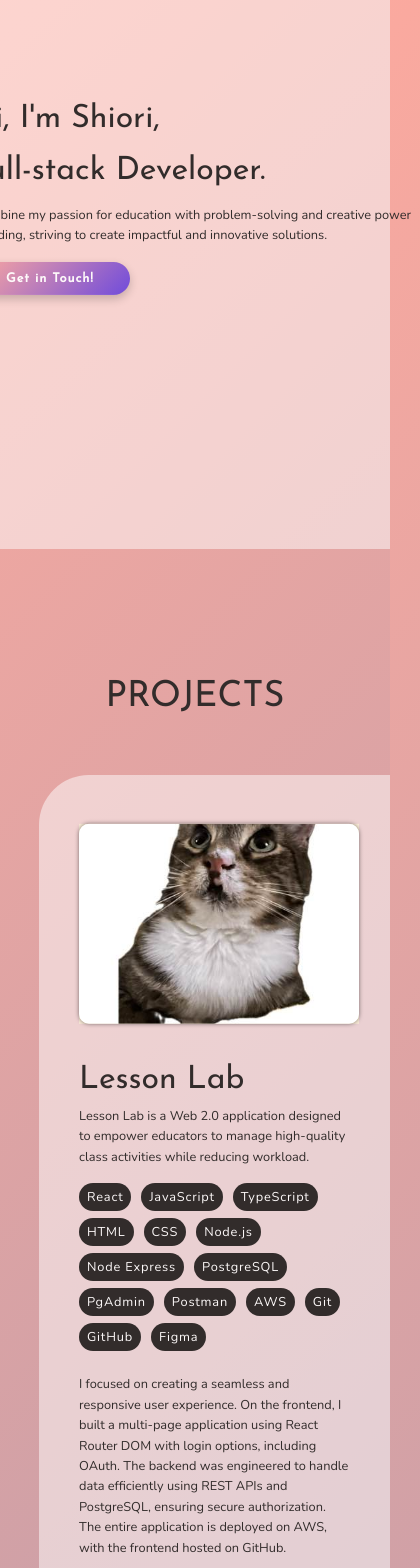
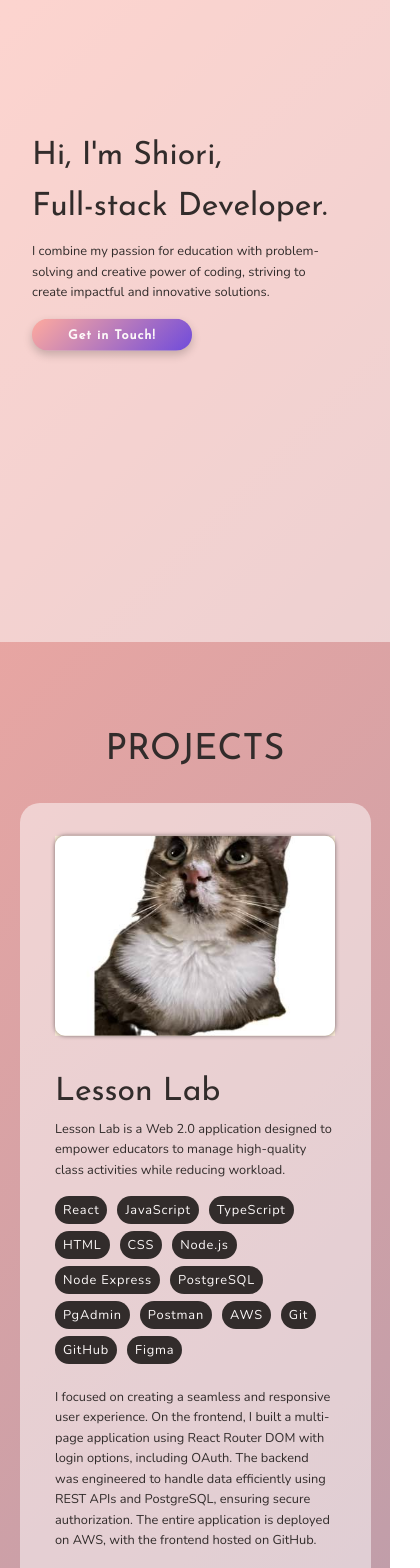
Before and after one commit to CocoTapi/portfolio-nextjs, a Next.js app: page / in a window 390 px wide. Shown: the part 160-1728 px from the top of the page, 420 px wide, since content can reach past the window. Built offline with nearby package versions, Linux system fonts and the light colour scheme.

Commit message:
add small screen's styling

```diff
--- a/app/globals.css
+++ b/app/globals.css
@@ -40,7 +40,8 @@
 
   --mb-largest: 8rem;
   --mb-large: 6rem;
-  --mb-middle: 3rem;
+  --mb-middle: 5rem;
+  --mb-small: 3rem;
 
 
   /* RESPONSIVE BREAKPOINTS */
@@ -57,8 +58,8 @@
   /* 810px semi */
   --bp-medium: 50.6em;
 
-  /* --600px small */
-  --bp-small: 37.5em;
+  /* --520px small */
+  --bp-small: 32.5em;
 
 }
 
--- a/app/page.module.css
+++ b/app/page.module.css
@@ -3,7 +3,6 @@
 
   display: grid;
   grid-row-gap: 15rem;
-
 }
 
 .topSection {
@@ -68,6 +67,7 @@
 }
 
 .section {
+  width: 100vw;
   scroll-margin-top: 10rem;
   /* Adjust according to the height of your header */
   display: flex;
@@ -110,6 +110,9 @@
 }
 
 @media only screen and (max-width: 62.5em) {
+  .main {
+    grid-row-gap: 10rem;
+  }
   .textGroup {
     width: 600px;
   }
@@ -134,4 +137,44 @@
   .card {
     width: 90%;
   }
+
+  .section h1 {
+    margin-bottom: var(--mb-middle);
+  }
 }
+
+@media only screen and (max-width: 32.5em) {
+  .topSection {
+    height: 95vh;
+  }
+
+  .textGroup {
+    width: 80vw;
+    left: 4rem;
+    transform: translate(0, -50%);
+  }
+
+  .section h1 {
+    margin-bottom: var(--mb-small);
+  }
+
+  .card {
+    width: 90vw;
+  }
+
+  .card:not(:last-child) {
+    margin-bottom: 3rem;
+  }
+
+  .evenCard {
+    align-self: center;
+    border-radius: 20px;
+  }
+
+
+  .oddCard {
+    align-self: center;
+    border-radius: 20px;
+  }
+
+}
--- a/components/css/about-css/about-page.module.css
+++ b/components/css/about-css/about-page.module.css
@@ -148,3 +148,28 @@
         padding: 6rem 4rem;
     }
   }
+
+@media only screen and (max-width: 32.5em) {
+.aboutComponent {
+    border-radius: 20px;
+    padding: 3rem;
+}
+
+.introComponent {
+    flex-direction: column;
+}
+
+/* TODO */
+.myImg {
+    width: 50%;
+}
+
+.introDescription {
+    padding-left: 0;
+    width: 100%;
+}
+
+.skillsComponent {
+    grid-template-columns: repeat(auto-fit, minmax(10rem, 1fr));
+}
+}
--- a/components/css/about-css/introduction-nav.module.css
+++ b/components/css/about-css/introduction-nav.module.css
@@ -44,3 +44,9 @@
         padding-bottom: 1rem;
     }
 }
+
+@media only screen and (max-width: 32.5em) {
+    .myStoryLabel {
+        padding-top: 3rem;
+    }
+}
--- a/components/css/main-footer-css/main-footer.module.css
+++ b/components/css/main-footer-css/main-footer.module.css
@@ -179,7 +179,7 @@
         gap: 3rem;
 
         margin-right: 0;
-        margin-bottom: 2rem;
+        margin-bottom: 4rem;
     }
 
     .copyright {
--- a/components/css/main-header-css/main-header.module.css
+++ b/components/css/main-header-css/main-header.module.css
@@ -51,3 +51,9 @@
 .navItem:active {
   background-color: var(--color-grey-light-1);
 }
+
+/* TODO */
+
+@media only screen and (max-width: 32.5em) {
+
+}
--- a/components/css/projects-css/project-summary.module.css
+++ b/components/css/projects-css/project-summary.module.css
@@ -87,7 +87,6 @@
 @media only screen and (max-width: 50.6em) {
   .outerBox {
     padding: 5rem;
-    display: flex;
     flex-direction: column;
     align-items: start;
   }
@@ -112,3 +111,15 @@
     top: -31.5rem;
   }
 }
+
+@media only screen and (max-width: 32.5em) {
+  .outerBox {
+    padding: 3rem;
+    align-items: center;
+  }
+
+  .rightComponent {
+    margin-top: 5rem;
+    width: 35rem;
+  }
+}
```
